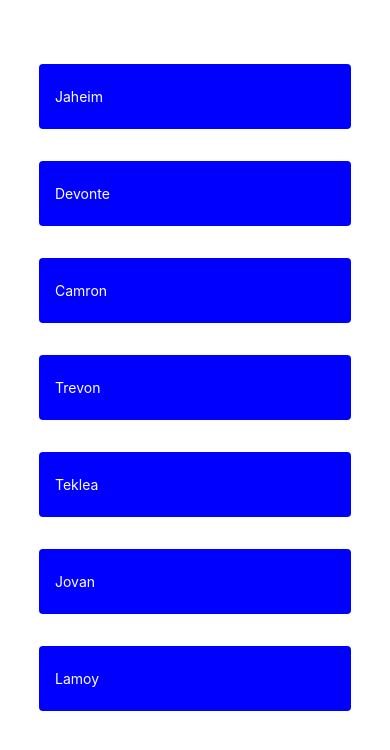
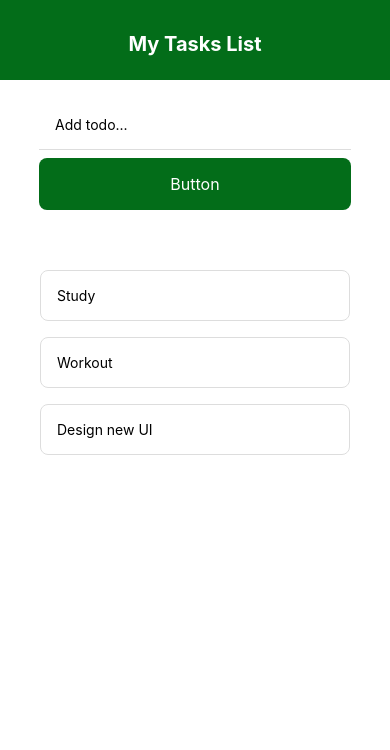
Before and after one commit to JaheimBrown/Todo-List-Mobile-App, a React Native app: screen / in a window 390 px wide. Shown: the top 750 px of the page. Built offline with nearby package versions, Linux system fonts and the light colour scheme.

Commit message:
Created mini Todo Project

```diff
--- a/App.js
+++ b/App.js
@@ -2,110 +2,72 @@ import { useState } from "react";
 import { StatusBar } from "expo-status-bar";
 import {
   StyleSheet,
-  Text,
   View,
-  TextInput,
-  Pressable,
-  ScrollView,
   FlatList,
+  Alert,
+  TouchableWithoutFeedback,
+  Keyboard,
 } from "react-native";
+
+// COMPONENTS
+import Header from "./components/Header";
+import TodoItem from "./components/TodoItem";
+import AddTodo from "./components/AddTodo";
 
 export default function App() {
   // States
-  const [name, setName] = useState("John Doe");
-  const [age, setAge] = useState("17");
-  const [change, setChange] = useState(false);
-  const [message, setMessage] = useState("");
-  const [list, setList] = useState([
-    { id: 1, name: "Jaheim" },
-    { id: 2, name: "Devonte" },
-    { id: 3, name: "Camron" },
-    { id: 4, name: "Trevon" },
-    { id: 5, name: "Teklea" },
-    { id: 6, name: "Jovan" },
-    { id: 7, name: "Lamoy" },
+  const [todos, setTodos] = useState([
+    { id: 1, task: "Study" },
+    { id: 2, task: "Workout" },
+    { id: 3, task: "Design new UI" },
   ]);
+  const [task, setTask] = useState("");
 
-  // Functions
-  const updateName = val => {
-    setName(val);
+  // FUNCIONS
+  const pressHandler = val => {
+    setTask(val);
   };
 
-  const updateAge = val => {
-    setAge(val);
+  const removeTodo = id => {
+    setTodos(prev => {
+      return prev.filter(todo => todo.id !== id);
+    });
   };
 
-  const toggleTheme = () => {
-    setChange(!change);
-  };
-
-  const displayMsg = () => {
-    if (!name || name === "John Doe") {
-      setName("Anon");
+  const handleSubmit = todo => {
+    if (todo.length > 3) {
+      setTodos([...todos, { task: todo, id: Math.random().toString() }]);
+    } else {
+      Alert.alert("Sorry", "Tasks must have more than 3 chararcters long.", [
+        { text: "Okay", onPress: () => console.log("Alert closed.") },
+      ]);
     }
-    if (!age || name === "17") {
-      setAge("blank");
-    }
-    setMessage(`Hi👋🏾 I'm ${name}, I am ${age} years old.`);
   };
 
   return (
+    <TouchableWithoutFeedback onPress={() => Keyboard.dismiss()}>
       <View style={styles.container}>
+        <StatusBar style="auto" />
+        {/* Header Component */}
+        <Header />
+        {/* Form Component */}
+        <AddTodo
+          handleSubmit={handleSubmit}
+          pressHandler={pressHandler}
+          task={task}
+        />
+        {/* Todo's */}
+        <View style={styles.itemContainer}>
           <FlatList
-        // numColumns={2}
+            data={todos}
             keyExtractor={item => item.id}
-        data={list}
             renderItem={({ item }) => (
-          <View style={styles.listContainer}>
-            <Text style={styles.listItem}>{item.name}</Text>
-          </View>
+              <TodoItem item={item} removeTodo={removeTodo} />
             )}
           />
-
-      {/*
-      <View style={change ? styles.button2 : styles.button}>
-        <Text style={styles.whiteTxt}>
-          My First React Native Application 👍
-        </Text>
         </View>
-      <ScrollView style={styles.scrollContainer}>
-
-        <Text style={styles.label}>Enter Name:</Text>
-        <TextInput
-          style={styles.input}
-          placeholder="e.g John Doe"
-          onChangeText={val => {
-            updateName(val);
-          }}
-        ></TextInput>
-        <Text style={styles.label}>Enter Age:</Text>
-        <TextInput
-          style={styles.input}
-          placeholder="e.g 0 - 99+"
-          keyboardType="numeric"
-          onChangeText={val => {
-            updateAge(val);
-          }}
-        ></TextInput>
-        <Pressable
-          style={change ? styles.primaryBtn2 : styles.primaryBtn}
-          onPress={displayMsg}
-        >
-          <Text style={styles.btnTxt}>Switch</Text>
-        </Pressable>
-        <Text style={styles.finalTxt}>{message}</Text>
-
-        <View style={styles.headerContainer}>
-          <Text style={styles.header}>List of People</Text>
       </View>
-        {list.map(person => (
-          <View style={styles.listContainer} key={person.id}>
-            <Text style={styles.listItem}>{person.name}</Text>
-          </View>
-        ))}
-      </ScrollView> */}
-      <StatusBar style="auto" />
-    </View>
+    </TouchableWithoutFeedback>
   );
 }
 
@@ -113,100 +75,10 @@ const styles = StyleSheet.create({
   container: {
     flex: 1,
     backgroundColor: "#fff",
-    // alignItems: "center",
-    justifyContent: "flex-start",
-    paddingTop: 48,
   },
-  button: {
-    padding: 24,
-    paddingTop: 16,
-    paddingBottom: 16,
-    paddingLeft: 24,
-    paddingRight: 24,
-    borderRadius: 20,
-    backgroundColor: "blue",
+  itemContainer: {
+    marginTop: 20,
+    padding: 40,
   },
-  button2: {
-    padding: 24,
-    paddingTop: 16,
-    paddingBottom: 16,
-    paddingLeft: 24,
-    paddingRight: 24,
-    borderRadius: 20,
-    backgroundColor: "orange",
-  },
-  whiteTxt: {
-    color: "#fff",
-  },
-  label: {
-    marginTop: 32,
-    alignSelf: "flex-start",
-    marginLeft: "10%",
-  },
-  input: {
-    borderRadius: 4,
-    borderWidth: 1,
-    borderStyle: "dotted",
-    borderColor: "rgba(0,0,0,0.3)",
-    padding: 20,
-    marginHorizontal: "10%",
-    marginTop: 16,
-  },
-  primaryBtn: {
-    marginTop: 32,
-    padding: 20,
-    backgroundColor: "blue",
-    borderRadius: 4,
-    alignSelf: "flex-start",
-    marginLeft: "10%",
-  },
-  primaryBtn2: {
-    marginTop: 32,
-    padding: 20,
-    backgroundColor: "orange",
-    borderRadius: 4,
-    alignSelf: "flex-start",
-    marginLeft: "10%",
-  },
-  btnTxt: {
-    color: "#fff",
-  },
-  finalTxt: {
-    marginTop: 64,
-    opacity: 0.8,
-  },
-  listContainer: {
-    paddingTop: 24,
-    paddingBottom: 24,
-    paddingLeft: 16,
-    paddingRight: 16,
-    backgroundColor: "blue",
-    marginHorizontal: "10%",
-
-    marginTop: 16,
-    marginBottom: 16,
-    borderRadius: 4,
-  },
-  listItem: {
-    color: "#fff",
-  },
-  headerContainer: {
-    display: "flex",
-    justifyContent: "center",
-    alignItems: "center",
-    width: "100%",
-    height: 70,
-    backgroundColor: "blue",
-    margin: 0,
-  },
-  header: {
-    fontSize: 20,
-    fontWeight: "bold",
-    marginBottom: 16,
-    color: "#fff",
-  },
-  scrollContainer: {
-    display: "flex",
-    width: "100%",
-  },
+  item: {},
 });
--- /dev/null
+++ b/components/AddTodo.js
@@ -0,0 +1,31 @@
+import { useState } from "react";
+import { View, StyleSheet, TextInput } from "react-native";
+
+// CUSTOM COMPONENTS
+import Button from "./custom/Button";
+
+const AddTodo = ({ handleSubmit, task, pressHandler }) => {
+  return (
+    <View>
+      <TextInput
+        style={styles.input}
+        onChangeText={val => pressHandler(val)}
+        placeholder="Add todo..."
+        clearButtonMode="always"
+      />
+      <Button handleSubmit={handleSubmit} task={task} />
+    </View>
+  );
+};
+
+const styles = StyleSheet.create({
+  input: {
+    marginHorizontal: "10%",
+    marginTop: 20,
+    padding: 16,
+    borderBottomWidth: 1,
+    borderColor: "#ddd",
+  },
+});
+
+export default AddTodo;
--- /dev/null
+++ b/components/Header.js
@@ -0,0 +1,26 @@
+import React from "react";
+import { Text, View, StyleSheet } from "react-native";
+
+const Header = () => {
+  return (
+    <View style={styles.header}>
+      <Text style={styles.title}>My Tasks List</Text>
+    </View>
+  );
+};
+
+const styles = StyleSheet.create({
+  header: {
+    height: 80,
+    backgroundColor: "#036D19",
+    paddingTop: 32,
+  },
+  title: {
+    textAlign: "center",
+    fontSize: 20,
+    fontWeight: "bold",
+    color: "#fff",
+  },
+});
+
+export default Header;
--- /dev/null
+++ b/components/TodoItem.js
@@ -0,0 +1,23 @@
+import React from "react";
+import { TouchableOpacity, Text, StyleSheet } from "react-native";
+
+const TodoItem = ({ item, removeTodo }) => {
+  return (
+    <TouchableOpacity onPress={() => removeTodo(item.id)}>
+      <Text style={styles.todo}>{item.task}</Text>
+    </TouchableOpacity>
+  );
+};
+
+const styles = StyleSheet.create({
+  todo: {
+    padding: 16,
+    borderWidth: 1,
+    // borderStyle: "dashed",
+    borderColor: "#ddd",
+    borderRadius: 8,
+    marginBottom: 16,
+  },
+});
+
+export default TodoItem;
--- /dev/null
+++ b/components/custom/Button.js
@@ -0,0 +1,28 @@
+import React from "react";
+import { TouchableOpacity, Text, StyleSheet } from "react-native";
+
+const Button = ({ handleSubmit, task }) => {
+  return (
+    <TouchableOpacity onPress={() => handleSubmit(task)} style={styles.button}>
+      <Text style={styles.text}>Button</Text>
+    </TouchableOpacity>
+  );
+};
+
+const styles = StyleSheet.create({
+  button: {
+    paddingHorizontal: 24,
+    paddingVertical: 16,
+    backgroundColor: "#036D19",
+    borderRadius: 8,
+    marginHorizontal: "10%",
+    marginTop: 8,
+  },
+  text: {
+    color: "#fff",
+    textAlign: "center",
+    fontSize: 16,
+  },
+});
+
+export default Button;
```
Lines whose indentation alone changed are shown as unchanged.
